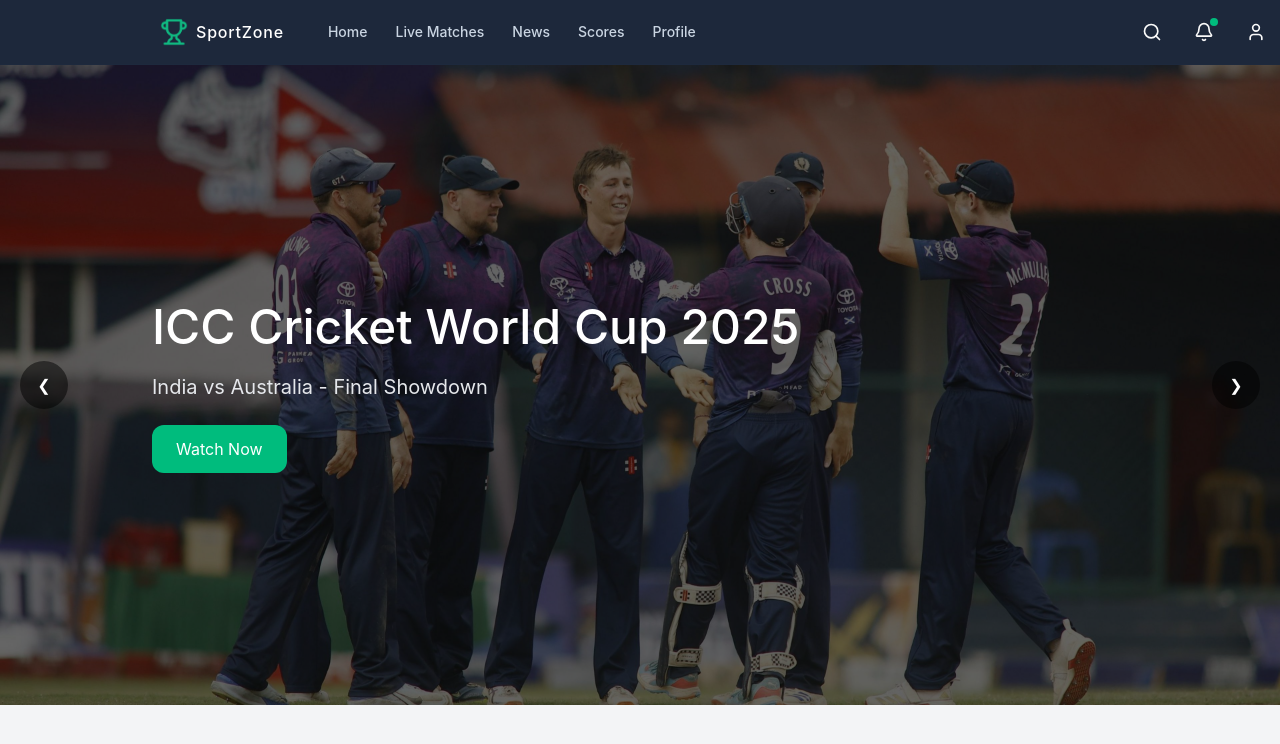
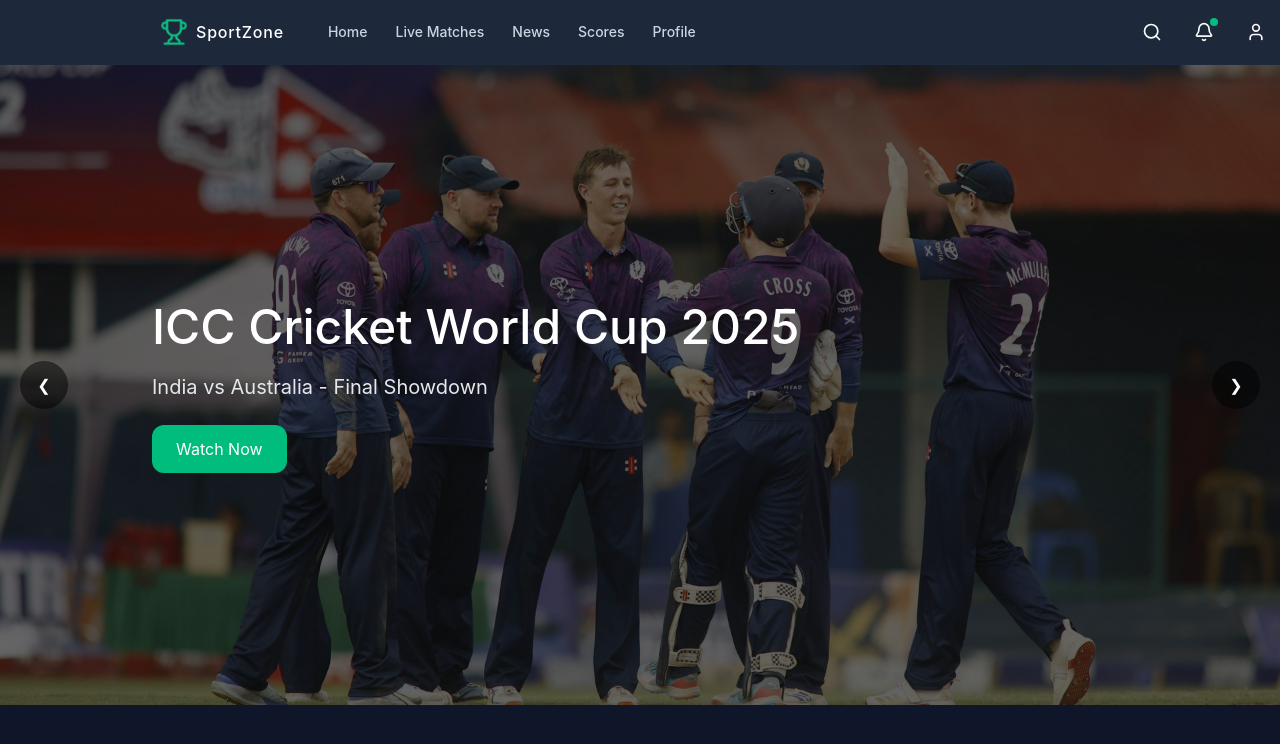
Before and after one commit to ChamilSachintha/Sports-Dashboard-Application, a React (Vite) app: page / in a window 1280 px wide. Shown: the top 744 px of the page. Built offline with nearby package versions, Linux system fonts and the light colour scheme.

Commit message:
Change bg color

```diff
--- a/src/App.tsx
+++ b/src/App.tsx
@@ -3,7 +3,7 @@
 
 function App() {
   return (
-    <div className="min-h-screen bg-gray-100">
+    <div className="min-h-screen bg-[#0f162a]">
       <Navbar />
       <Hero />
     </div>
```
